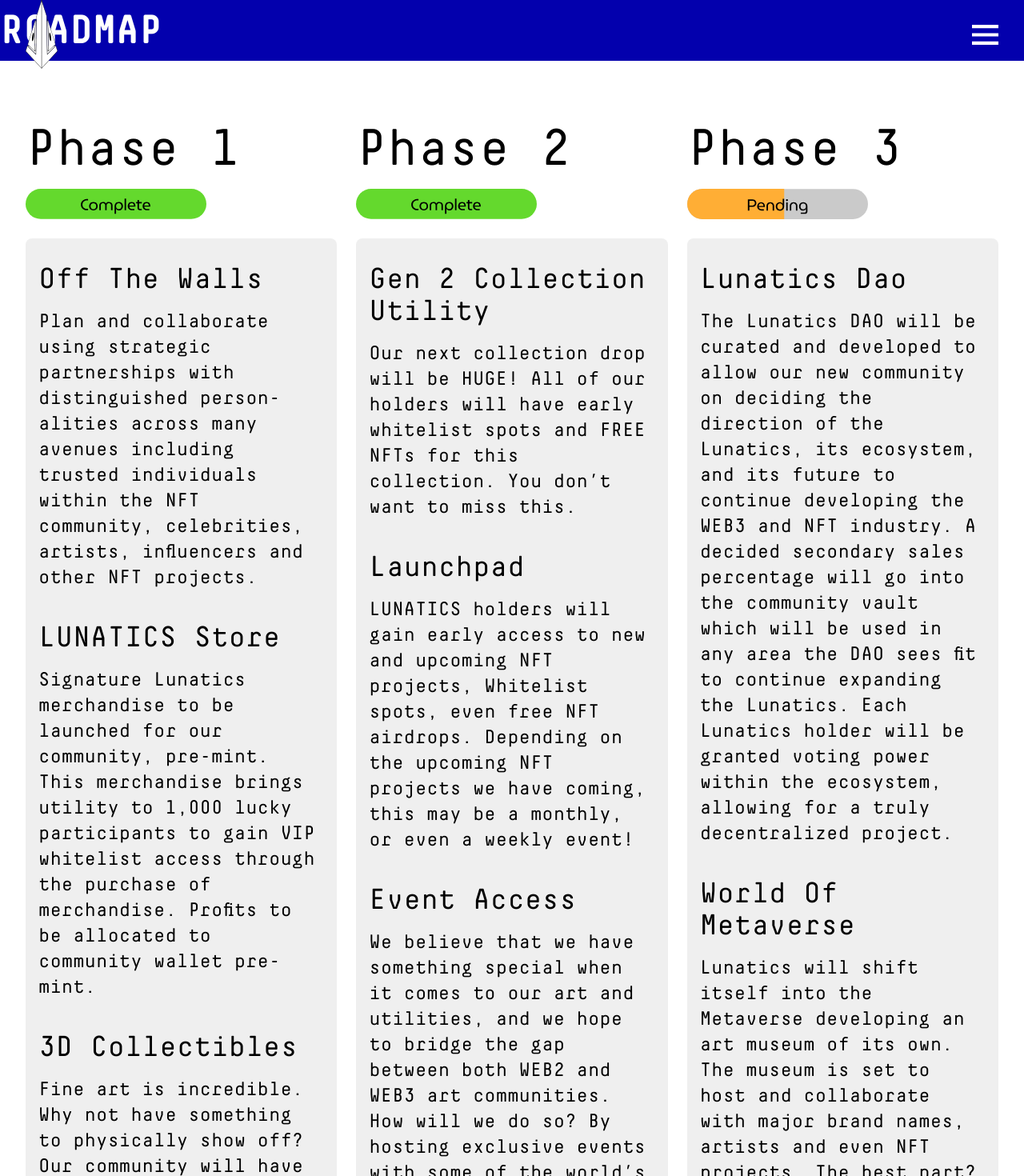
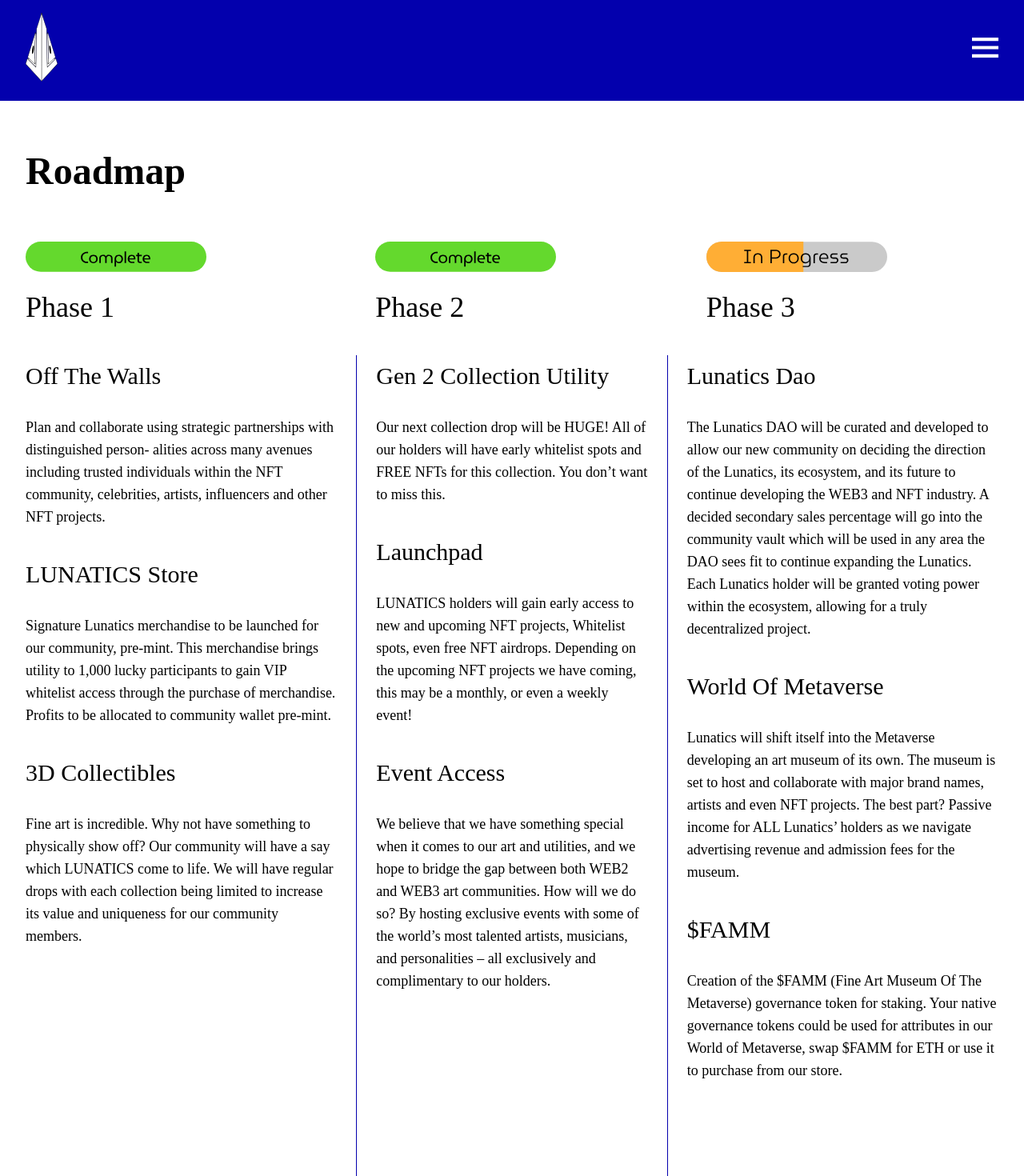
Before and after one commit to asfand687/lunatics-nft, a React (Create React App) app: page /roadmap in a window 1280 px wide. Shown: the top 1470 px of the page at 80% size. Built offline with nearby package versions, Linux system fonts and the light colour scheme; a web font is replaced by a local one.

Commit message:
changed the roadmap section

```diff
--- a/src/App.js
+++ b/src/App.js
@@ -4,7 +4,6 @@ import {
   Route,
   Routes
 } from "react-router-dom";
-import Navbar from './components/Navbar'
 import Home from './pages/Home'
 import About from './pages/About'
 import Faq from './pages/Faq'
@@ -16,7 +15,6 @@ function App() {
   return (
     <main>
       <BrowserRouter>
-        <Navbar />
         <Routes>
           <Route exact path="/" element={<Home />} />
           <Route path='/about' exact element={<About />} />
--- a/src/components/Navbar.jsx
+++ b/src/components/Navbar.jsx
@@ -4,10 +4,10 @@ import { ReactComponent as Hamburger } from '../assets/bars.svg'
 import { Link } from 'react-router-dom'
 import Drawer from './Drawer'
 
-const Navbar = () => {
+const Navbar = ({ classes }) => {
   const [showDrawer, setShowDrawer] = useState(false)
   return (
-    <nav className="w-full absolute top-0 z-40 ">
+    <nav className={`${classes}`}>
       <section className="lg:text-white px-4 lg:px-8 flex justify-between items-center mb-2">
         <div className="flex relative z-50 justify-between items-center md:block">
           <Link to="/"><img className="w-10" src={Logo} alt="logo" /></Link>
--- a/src/components/Phases.jsx
+++ b/src/components/Phases.jsx
@@ -4,92 +4,100 @@ import { ReactComponent as ProgressPending } from '../assets/progress-pending.sv
 
 const Phases = () => {
   return (
-    <section className="w-full flex flex-col space-y-6 lg:space-y-0 lg:flex-row lg:space-x-6 pt-16 pb-32 lg:max-w-[1400px] 2xl:max-w-full 2xl:mx-[3%] px-4 lg:px-8 mx-auto">
+    <div className="w-full pb-32 lg:max-w-[1400px] px-4 lg:px-8 mx-auto">
+      <h1 className="font-muse text-5xl py-6 md:py-16 font-bold">Roadmap</h1>
+      <section className="flex flex-col space-y-6 lg:space-y-0 lg:flex-row lg:space-x-6 font-muse">
         <article className="flex-1">
-        <h2 className="text-[64px] font-normal hidden lg:block">Phase 1</h2>
           <ProgressComplete className="hidden lg:block" />
-        <div className="bg-[#EFEFEF] rounded-lg px-4 py-8 space-y-10 mt-6">
+          <h2 className="text-4xl py-6 pb-10 font-muse font-normal hidden lg:block">Phase 1</h2>
+          <div className=" py-2 space-y-10 h-full">
             <article>
-            <h2 className="text-[2.5rem] font-notmal pb-6 lg:hidden block">Phase 1</h2>
-            <h2 className="text-base lg:text-4xl font-normal pb-4">Off The Walls</h2>
-            <p className="text-base lg:text-2xl leading-9 tracking-[-1.5%]">
+              <h2 className="text-2xl font-bold pb-6 lg:hidden block">Phase 1</h2>
+              <h2 className="text-muse text-base lg:text-3xl font-normal pb-8">Off The Walls</h2>
+              <p className="text-base lg:text-lg  leading-9 tracking-[-1.5%]">
                 Plan and collaborate using strategic partnerships with distinguished person-
                 alities across many avenues including trusted individuals within the NFT community, celebrities, artists, influencers and other NFT projects.
               </p>
             </article>
 
             <article>
-            <h2 className="text-base lg:text-4xl font-normal pb-4">LUNATICS Store</h2>
-            <p className="text-base lg:text-2xl leading-9 tracking-[-1.5%]">
+              <h2 className="text-muse text-base lg:text-3xl font-normal pb-8">LUNATICS Store</h2>
+              <p className="text-base lg:text-lg  leading-9 tracking-[-1.5%]">
                 Signature Lunatics merchandise to be launched for our community, pre-mint. This merchandise brings utility to 1,000 lucky participants to gain VIP whitelist access through the purchase of merchandise. Profits to be allocated to community wallet pre-mint.
               </p>
             </article>
 
             <article>
-            <h2 className="text-base lg:text-4xl font-normal pb-4">3D Collectibles</h2>
-            <p className="text-base lg:text-2xl leading-9 tracking-[-1.5%]">
+              <h2 className="text-muse text-base lg:text-3xl font-normal pb-8">3D Collectibles</h2>
+              <p className="text-base lg:text-lg  leading-9 tracking-[-1.5%]">
                 Fine art is incredible. Why not have something to physically show off? Our
                 community will have a say which LUNATICS come to life. We will have regular drops with each collection being limited to increase its value and uniqueness for our community members.
               </p>
             </article>
           </div>
         </article>
+
         <article className="flex-1">
-
-        <h2 className="text-[64px] font-normal hidden lg:block">Phase 2</h2>
+          <div className="lg:px-6">
             <ProgressComplete className="hidden lg:block" />
-        <div className="bg-[#EFEFEF] rounded-lg px-4 py-8 space-y-10 mt-6">
+            <h2 className="text-4xl py-6 pb-10 font-muse font-normal hidden lg:block">Phase 2</h2>
+          </div>
+          <div className="py-2 lg:border-x lg:px-6 lg:h-[1064px] lg:border-[#0300AD] space-y-10">
             <article>
-            <h2 className="text-[2.5rem] font-notmal pb-6 lg:hidden block">Phase 2</h2>
-            <h2 className="text-base lg:text-4xl font-normal pb-4">Gen 2 Collection Utility</h2>
-            <p className="text-base lg:text-2xl leading-9 tracking-[-1.5%]">
+              <h2 className="text-2xl font-bold pb-6 lg:hidden block">Phase 2</h2>
+              <h2 className="text-muse text-base lg:text-3xl font-normal pb-8">Gen 2 Collection Utility</h2>
+              <p className="text-base lg:text-lg  leading-9 tracking-[-1.5%]">
                 Our next collection drop will be HUGE! All of our holders will have early whitelist spots and FREE NFTs for this collection. You don’t want to miss this.
               </p>
             </article>
 
             <article>
-            <h2 className="text-base lg:text-4xl font-normal pb-4">Launchpad</h2>
-            <p className="text-base lg:text-2xl leading-9 tracking-[-1.5%]">
+              <h2 className="text-muse text-base lg:text-3xl font-normal pb-8">Launchpad</h2>
+              <p className="text-base lg:text-lg  leading-9 tracking-[-1.5%]">
                 LUNATICS holders will gain early access to new and upcoming NFT projects, Whitelist spots, even free NFT airdrops. Depending on the upcoming NFT projects we have coming, this may be a monthly, or even a weekly event!
               </p>
             </article>
 
             <article>
-            <h2 className="text-base lg:text-4xl font-normal pb-4">Event Access</h2>
-            <p className="text-base lg:text-2xl leading-9 tracking-[-1.5%]">
+              <h2 className="text-muse text-base lg:text-3xl font-normal pb-8">Event Access</h2>
+              <p className="text-base lg:text-lg  leading-9 tracking-[-1.5%]">
                 We believe that we have something special when it comes to our art and utilities, and we hope to bridge the gap between both WEB2 and WEB3 art communities. How will we do so? By hosting exclusive events with some of the world’s most talented artists, musicians, and personalities – all exclusively and complimentary to our holders.
               </p>
             </article>
           </div>
         </article>
+
         <article className="flex-1">
-        <h2 className="text-[64px] font-normal hidden lg:block">Phase 3</h2>
+          <div className="lg:px-6">
             <ProgressPending className="hidden lg:block" />
-        <div className="bg-[#EFEFEF] rounded-lg px-4 py-8 space-y-10 mt-6">
+            <h2 className="text-4xl py-6 pb-10 font-muse font-normal hidden lg:block">Phase 3</h2>
+          </div>
+          <div className="py-2 space-y-10">
             <article>
-            <h2 className="text-4xl font-semibold pb-6 lg:hidden block">Phase 3</h2>
-            <h2 className="text-base lg:text-4xl font-normal pb-4">Lunatics Dao</h2>
-            <p className="text-base lg:text-2xl leading-9 tracking-[-1.5%]">
+              <h2 className="text-2xl font-bold pb-6 lg:hidden block">Phase 3</h2>
+              <h2 className="text-muse text-base lg:text-3xl font-normal pb-8">Lunatics Dao</h2>
+              <p className="text-base lg:text-lg  leading-9 tracking-[-1.5%]">
                 The Lunatics DAO will be curated and developed to allow our new community on deciding the direction of the Lunatics, its ecosystem, and its future to continue developing the WEB3 and NFT industry. A decided secondary sales percentage will go into the community vault which will be used in any area the DAO sees fit to continue expanding the Lunatics. Each Lunatics holder will be granted voting power within the ecosystem, allowing for a truly decentralized project.
               </p>
             </article>
 
             <article>
-            <h2 className="text-base lg:text-4xl font-normal pb-4">World Of Metaverse</h2>
-            <p className="text-base lg:text-2xl leading-9 tracking-[-1.5%]">
+              <h2 className="text-muse text-base lg:text-3xl font-normal pb-8">World Of Metaverse</h2>
+              <p className="text-base lg:text-lg  leading-9 tracking-[-1.5%]">
                 Lunatics will shift itself into the Metaverse developing an art museum of its own. The museum is set to host and collaborate with major brand names, artists and even NFT projects. The best part? Passive income for ALL Lunatics’ holders as we navigate advertising revenue and admission fees for the museum.
               </p>
             </article>
 
             <article>
-            <h2 className="text-base lg:text-4xl font-normal pb-4">$FAMM</h2>
-            <p className="text-base lg:text-2xl leading-9 tracking-[-1.5%]">
+              <h2 className="text-muse text-base lg:text-3xl font-normal pb-8">$FAMM</h2>
+              <p className="text-base lg:text-lg  leading-9 tracking-[-1.5%]">
                 Creation of the $FAMM (Fine Art Museum Of The Metaverse) governance token for staking. Your native governance tokens could be used for attributes in our World of Metaverse, swap $FAMM for ETH or use it to purchase from our store.
               </p>
             </article>
           </div>
         </article>
       </section >
+    </div>
   )
 }
 
--- a/src/pages/Home.jsx
+++ b/src/pages/Home.jsx
@@ -1,10 +1,12 @@
 import React from 'react'
 import Hero from '../components/Hero'
 import Vault from '../components/Vault'
+import Navbar from '../components/Navbar'
 
 const Home = () => {
   return (
     <div className="App">
+      <Navbar classes="w-full absolute top-0 z-40 bg-transparent" />
       <Hero />
       <Vault />
     </div>
--- a/src/pages/Roadmap.jsx
+++ b/src/pages/Roadmap.jsx
@@ -1,11 +1,11 @@
 import React from 'react'
+import Navbar from '../components/Navbar'
 import Phases from '../components/Phases'
-import SectionTitle from '../components/SectionTitle'
 
 const Roadmap = () => {
   return (
     <section>
-      <SectionTitle text={"Roadmap"} />
+      <Navbar classes="w-full py-4 bg-[#0300AD]" />
       <Phases />
     </section>
   )
```
Also changed, not shown: src/assets/progress-pending.svg. Lines whose indentation alone changed are shown as unchanged.
